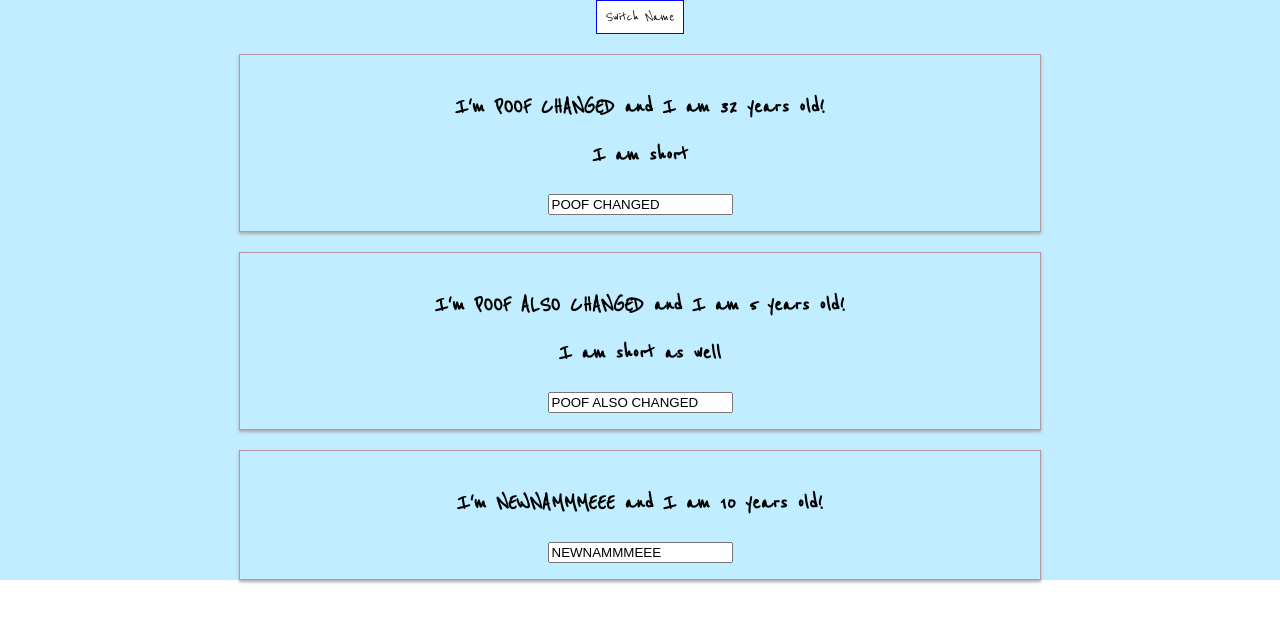
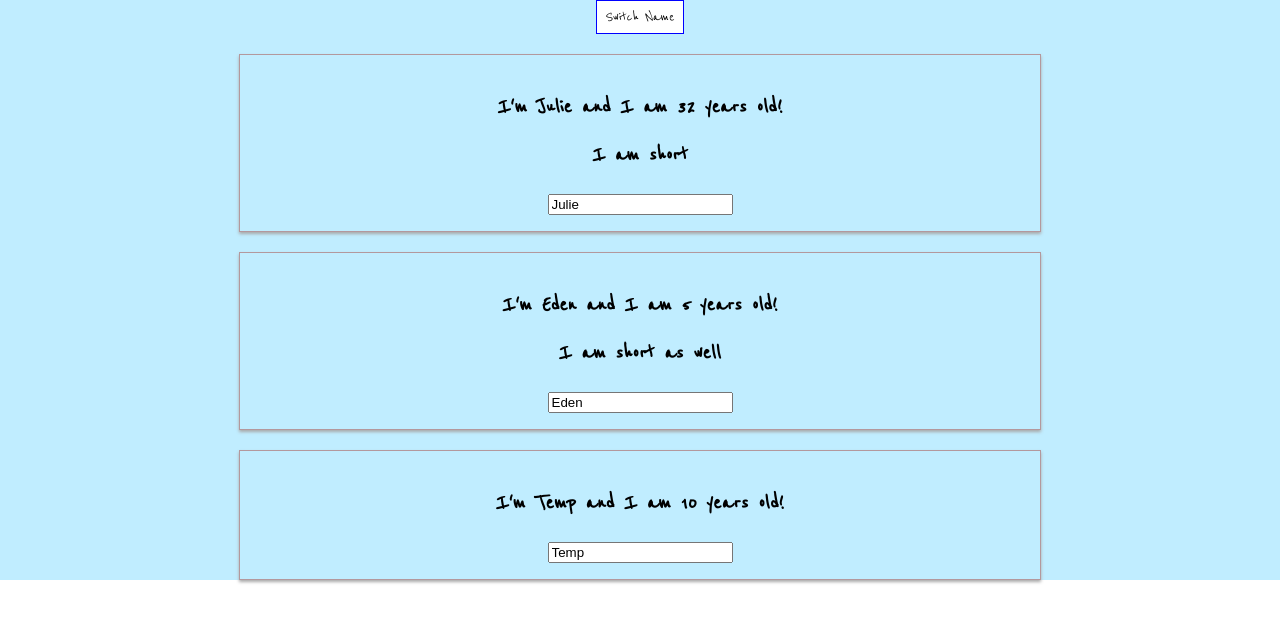
Before and after one commit to juliemoon/reactBurger, a React (Create React App) app in the folder my-app/: page / in a window 1280 px wide. Both pictures are taken after a click on the button "Switch Name". Shown: the top 622 px of the page. Built offline with nearby package versions, Linux system fonts and the light colour scheme.

Commit message:
toggles names to be hidden

```diff
--- a/my-app/src/App.js
+++ b/my-app/src/App.js
@@ -8,7 +8,8 @@
       { name: 'Julie', age:32 },
       { name: 'Eden', age:5 },
       { name: 'Temp', age:10 }
-    ]
+    ],
+    showPersons: false
   }
 
   switchNameHandler = (newName) => {
@@ -34,6 +35,10 @@
     ])
   }
 
+  togglePersonsHandler = () =>{
+    const doesShow = this.state.showPersons;
+    this.setState({showPersons: !doesShow});
+  }
 
   render() {
 
@@ -49,7 +54,9 @@
       <div className="App">
       {/* pass method switchNameHandler only as ref. not invoking */}
         <button style={style}
-        onClick={this.switchNameHandler.bind(this, "NEWNAMMMEEE")}>Switch Name</button>
+        onClick={this.togglePersonsHandler}>Switch Name</button>
+        {this.state.showPersons ?
+        <div>
           <h2><Person
           name={this.state.persons[0].name}
           age={this.state.persons[0].age}
@@ -64,6 +71,8 @@
             click = {this.switchNameHandler}
             changed = {this.nameChangedHandler}>
             </Person></h2>
+        </div> : <p>NAMES ARE HIDDEN BECAUSE OF TOGGLE </p>
+        }
       </div>
     );
   }
```
Lines whose indentation alone changed are shown as unchanged.
